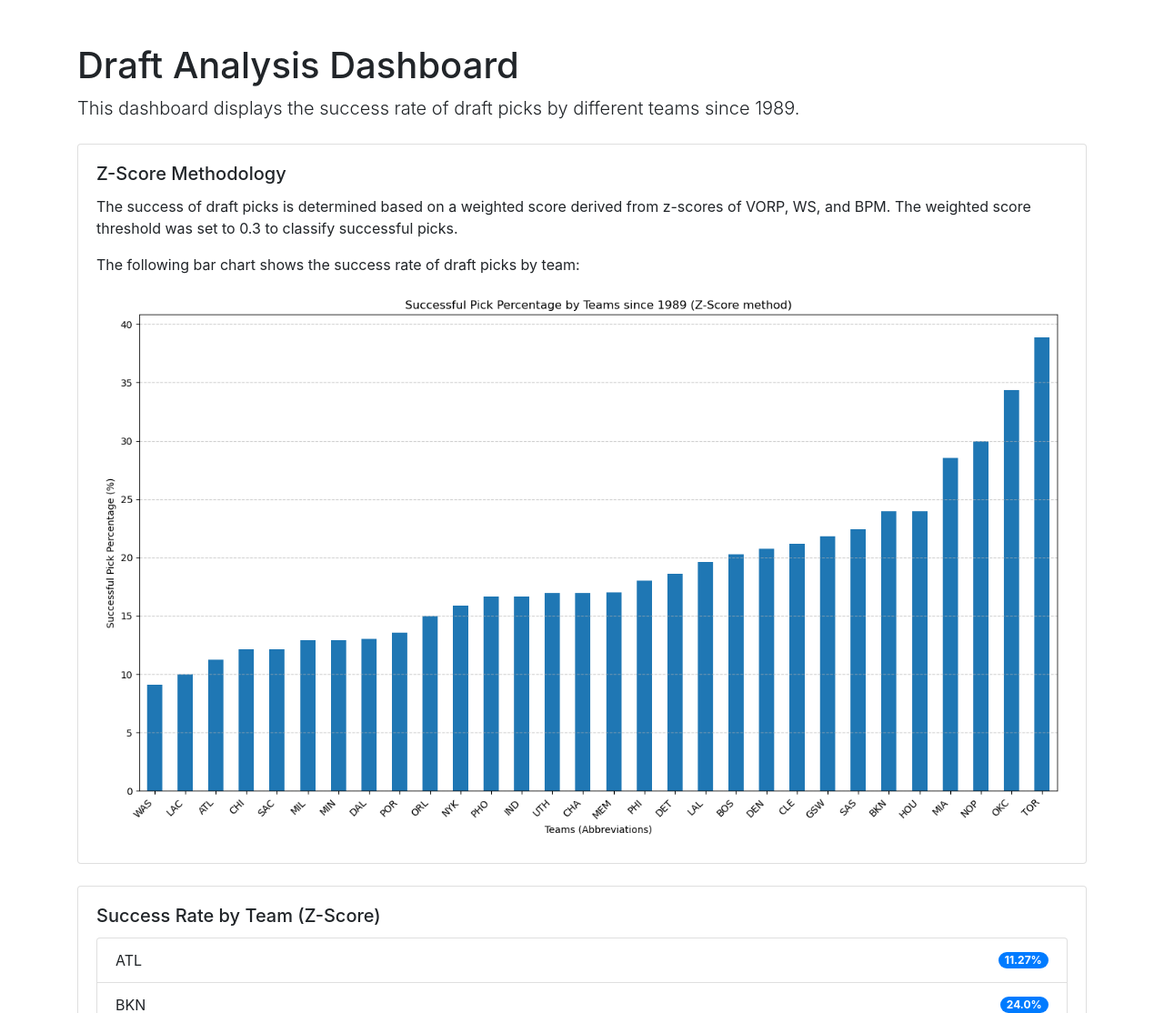
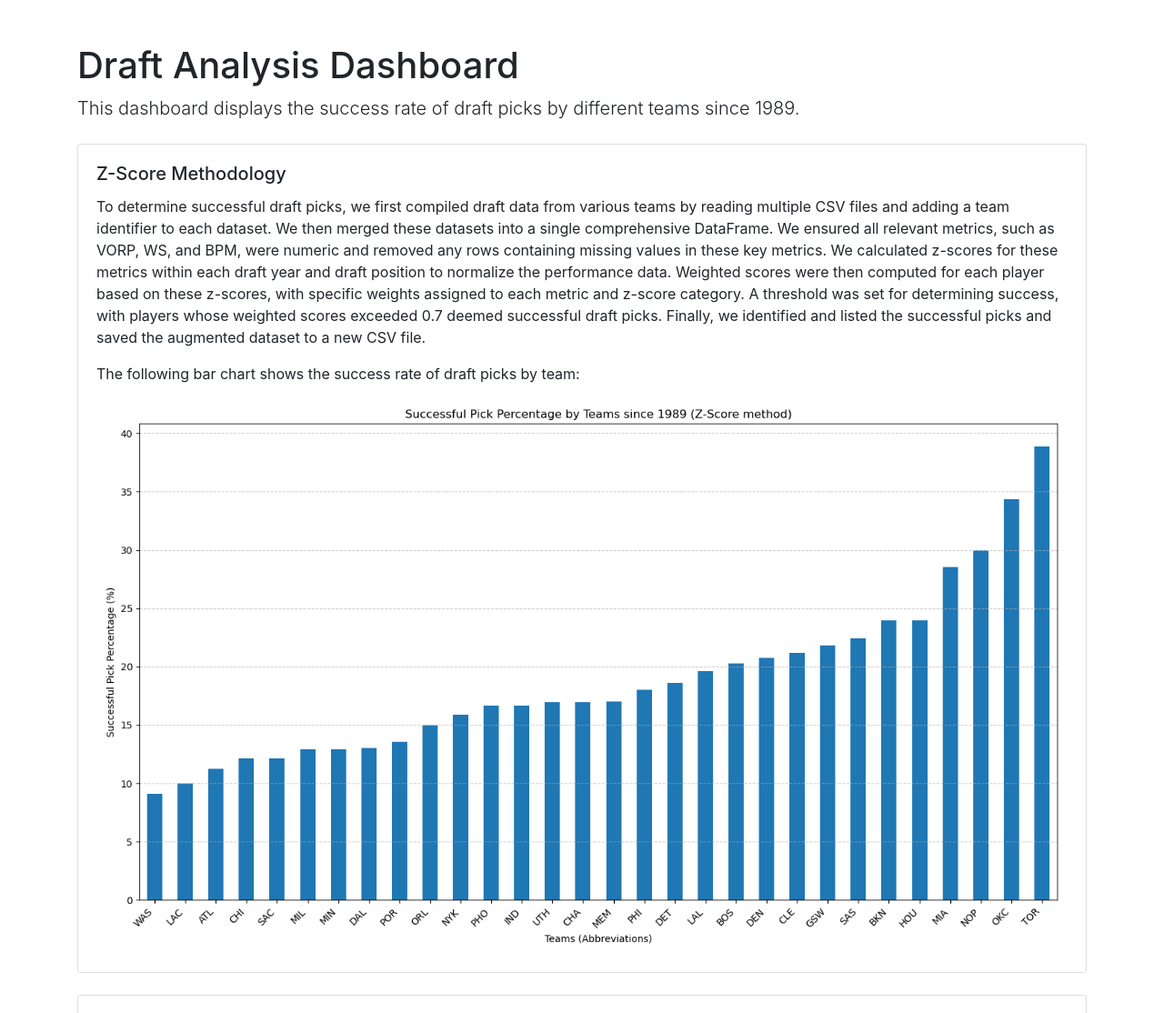
Before and after one commit to pthakur11205/DraftSuccessAnalysis, a Flask app: page / in a window 1280 px wide. Shown: the top 1114 px of the page at 91% size. Run offline with Flask 3, Linux system fonts and the light colour scheme; some libraries are stand-ins or nearby versions.

Commit message:
Methodologies

```diff
--- a/templates/index.html
+++ b/templates/index.html
@@ -16,8 +16,17 @@
             <div class="card-body">
                 <h5 class="card-title">Z-Score Methodology</h5>
                 <p class="card-text">
-                    The success of draft picks is determined based on a weighted score derived from z-scores of VORP, WS, and BPM.
-                    The weighted score threshold was set to 0.3 to classify successful picks.
+                    To determine successful draft picks,
+                     we first compiled draft data from various
+                     teams by reading multiple CSV files and adding a
+                     team identifier to each dataset.
+                     We then merged these datasets into a single comprehensive DataFrame. We ensured all relevant metrics,
+                     such as VORP, WS, and BPM, were numeric and removed any rows containing missing values in these key metrics.
+                     We calculated z-scores for these metrics within each draft year and draft position to normalize the
+                     performance data. Weighted scores were then computed for each player based on these z-scores,
+                     with specific weights assigned to each metric and z-score category. A threshold was set for determining success,
+                     with players whose weighted scores exceeded 0.7 deemed successful draft picks. Finally, we identified and listed the
+                     successful picks and saved the augmented dataset to a new CSV file.
                 </p>
                 <p class="card-text">The following bar chart shows the success rate of draft picks by team:</p>
                 <img src="{{ url_for('static', filename='images/successful_pick_percentage_zScore_sorted.png') }}" alt="Successful Pick Percentage by Teams (Z-Score)" class="img-fluid">
@@ -43,8 +52,7 @@
             <div class="card-body">
                 <h5 class="card-title">Percentile Methodology</h5>
                 <p class="card-text">
-                    The success of draft picks is determined based on their percentile ranks within each draft year and position for VORP, WS, and BPM.
-                    Players are classified as successful if they exceed the 70th percentile in both year and position for each stat.
+                    Our methodology for identifying successful picks combined two criteria: (1) players whose VORP, WS, and BPM values exceeded the median plus 1.25 times the standard deviation for their draft year, and (2) players whose percentile ranks for these metrics were above 70% both within their draft year and their draft position. Players meeting either criterion were considered successful.
                 </p>
                 <p class="card-text">The following bar chart shows the success rate of draft picks by team:</p>
                 <img src="{{ url_for('static', filename='images/successful_pick_percentage_percentile_sorted.png') }}" alt="Successful Pick Percentage by Teams (Percentile)" class="img-fluid">
```
